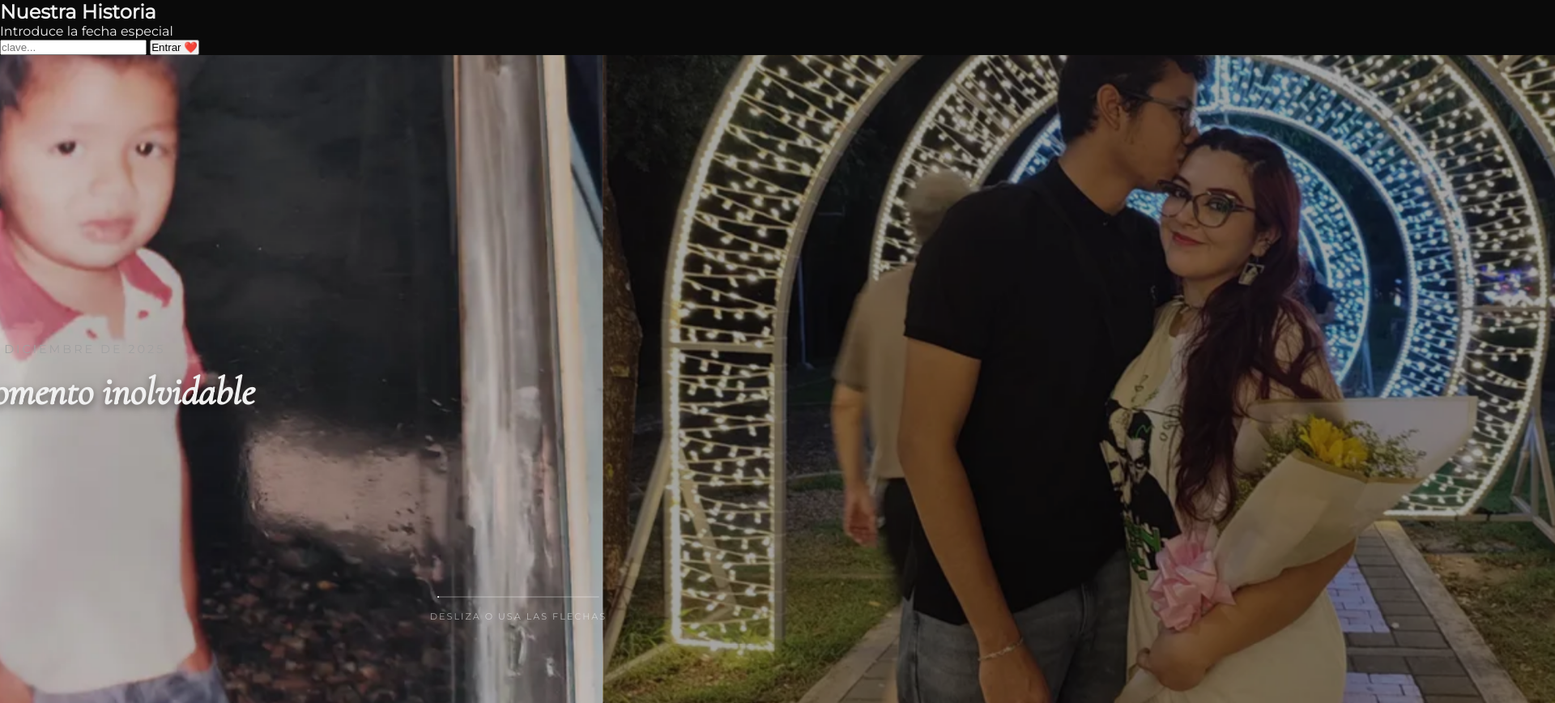
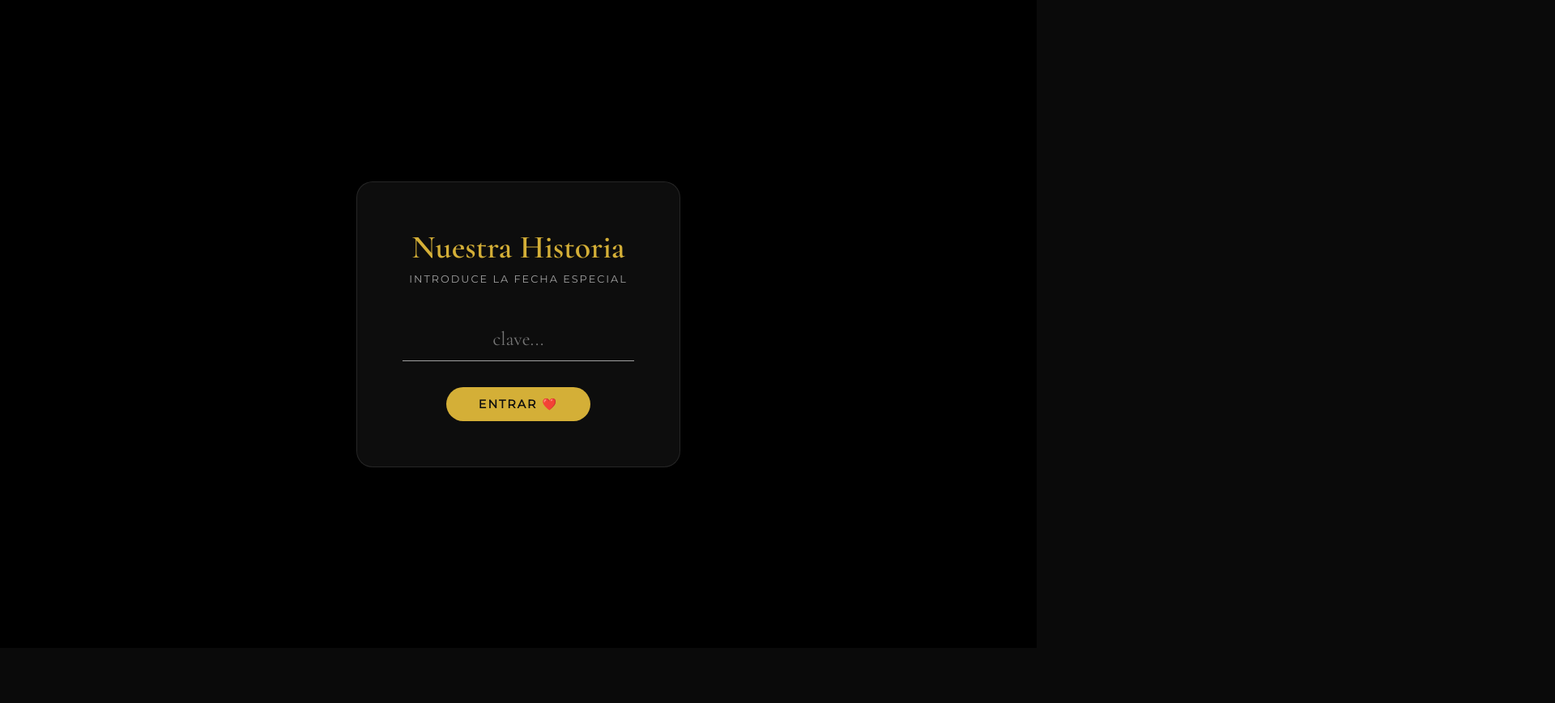
Before and after one commit to JuniorArias02/2025, a website built with Vite: page index.html in a window 1280 px wide. Shown: the top 868 px of the page at 81% size, 1920 px wide, since content can reach past the window. After the commit the page ends 800 px from the top, so only its background shows below. Built offline with nearby package versions, Linux system fonts and the light colour scheme.

```diff
--- a/src/main.js
+++ b/src/main.js
@@ -17,6 +17,53 @@
     }
 
     async init() {
+        // Enforce login first
+        if (sessionStorage.getItem('isLoggedIn') !== 'true') {
+            this.setupLogin();
+        } else {
+            document.getElementById('login-overlay').style.display = 'none';
+            this.startApp();
+        }
+    }
+
+    setupLogin() {
+        const loginOverlay = document.getElementById('login-overlay');
+        const passwordInput = document.getElementById('password-input');
+        const loginBtn = document.getElementById('login-btn');
+        const errorMsg = document.getElementById('error-msg');
+
+        // Hide loader initially to show login
+        this.loader.style.display = 'none';
+
+        const checkPassword = () => {
+            if (passwordInput.value === 'daju13/09') {
+                sessionStorage.setItem('isLoggedIn', 'true');
+                loginOverlay.style.opacity = 0;
+                setTimeout(() => {
+                    loginOverlay.style.display = 'none';
+                    this.loader.style.display = 'flex'; // Show loader for fetch
+                    this.startApp();
+                }, 500);
+            } else {
+                errorMsg.style.display = 'block';
+                passwordInput.style.borderColor = 'red';
+                // fast shake effect
+                passwordInput.animate([
+                    { transform: 'translateX(0)' },
+                    { transform: 'translateX(5px)' },
+                    { transform: 'translateX(-5px)' },
+                    { transform: 'translateX(0)' }
+                ], { duration: 200, iterations: 2 });
+            }
+        };
+
+        loginBtn.addEventListener('click', checkPassword);
+        passwordInput.addEventListener('keypress', (e) => {
+            if (e.key === 'Enter') checkPassword();
+        });
+    }
+
+    async startApp() {
         try {
             await this.loadMemories();
             this.renderSlides();
--- a/src/style.css
+++ b/src/style.css
@@ -2,7 +2,8 @@
     --bg-color: #0a0a0a;
     --text-primary: #f0f0f0;
     --text-secondary: #a0a0a0;
-    --accent: #d4af37; /* Gold touch */
+    --accent: #d4af37;
+    /* Gold touch */
 }
 
 * {
@@ -15,7 +16,8 @@
     background-color: var(--bg-color);
     color: var(--text-primary);
     font-family: 'Montserrat', sans-serif;
-    overflow: hidden; /* Prevent scrolling, we handle it custom */
+    overflow: hidden;
+    /* Prevent scrolling, we handle it custom */
     height: 100vh;
     width: 100vw;
 }
@@ -40,9 +42,17 @@
 }
 
 @keyframes pulse {
-    0% { opacity: 0.5; }
-    50% { opacity: 1; }
-    100% { opacity: 0.5; }
+    0% {
+        opacity: 0.5;
+    }
+
+    50% {
+        opacity: 1;
+    }
+
+    100% {
+        opacity: 0.5;
+    }
 }
 
 /* Slider Container */
@@ -56,7 +66,8 @@
 }
 
 .slide {
-    min-width: 100vw; /* Full width per slide */
+    min-width: 100vw;
+    /* Full width per slide */
     height: 100vh;
     position: relative;
     overflow: hidden;
@@ -72,14 +83,17 @@
     width: 100%;
     height: 100%;
     object-fit: cover;
-    opacity: 0.6; /* Dim functionality */
-    transform: scale(1.1); /* Slight zoom for parallax */
+    opacity: 0.6;
+    /* Dim functionality */
+    transform: scale(1.1);
+    /* Slight zoom for parallax */
     transition: transform 1.5s ease-out, opacity 1s ease;
 }
 
 /* Active slide effects */
 .slide.active .slide-bg {
-    transform: scale(1); /* Reset scale slowly */
+    transform: scale(1);
+    /* Reset scale slowly */
     opacity: 1;
 }
 
@@ -113,7 +127,7 @@
     font-size: 3rem;
     font-style: italic;
     line-height: 1.2;
-    text-shadow: 0 4px 10px rgba(0,0,0,0.5);
+    text-shadow: 0 4px 10px rgba(0, 0, 0, 0.5);
 }
 
 /* UI Layer */
@@ -133,7 +147,7 @@
 .progress-bar {
     width: 200px;
     height: 2px;
-    background: rgba(255,255,255,0.2);
+    background: rgba(255, 255, 255, 0.2);
     margin-bottom: 1rem;
     border-radius: 2px;
     overflow: hidden;
@@ -163,3 +177,126 @@
         font-size: 2rem;
     }
 }
+
+/* Login Overlay */
+#login-overlay {
+    position: fixed;
+    inset: 0;
+    background: #000;
+    /* Solid black initially */
+    z-index: 2000;
+    display: flex;
+    justify-content: center;
+    align-items: center;
+    transition: opacity 0.5s ease;
+}
+
+.login-box {
+    background: rgba(255, 255, 255, 0.05);
+    /* Glass effect */
+    backdrop-filter: blur(10px);
+    padding: 3.5rem;
+    border-radius: 20px;
+    text-align: center;
+    border: 1px solid rgba(255, 255, 255, 0.1);
+    box-shadow: 0 10px 40px rgba(0, 0, 0, 0.5);
+    max-width: 400px;
+    width: 90%;
+    animation: fadeIn 1s ease;
+}
+
+@keyframes fadeIn {
+    from {
+        opacity: 0;
+        transform: translateY(20px);
+    }
+
+    to {
+        opacity: 1;
+        transform: translateY(0);
+    }
+}
+
+.login-box h2 {
+    font-family: 'Cormorant Garamond', serif;
+    font-size: 2.5rem;
+    margin-bottom: 0.5rem;
+    color: var(--accent);
+}
+
+.login-box p {
+    color: var(--text-secondary);
+    margin-bottom: 2.5rem;
+    font-size: 0.8rem;
+    text-transform: uppercase;
+    letter-spacing: 2px;
+}
+
+.login-box input {
+    width: 100%;
+    padding: 12px;
+    margin-bottom: 2rem;
+    background: transparent;
+    border: none;
+    border-bottom: 1px solid var(--text-secondary);
+    color: var(--text-primary);
+    text-align: center;
+    font-size: 1.5rem;
+    /* Larger font */
+    font-family: 'Cormorant Garamond', serif;
+    outline: none;
+    transition: border-color 0.3s;
+}
+
+.login-box input:focus {
+    border-color: var(--accent);
+}
+
+.login-box button {
+    background: var(--accent);
+    color: #0d0d0d;
+    border: none;
+    padding: 12px 40px;
+    border-radius: 50px;
+    font-family: 'Montserrat', sans-serif;
+    font-weight: 600;
+    font-size: 0.9rem;
+    cursor: pointer;
+    text-transform: uppercase;
+    letter-spacing: 2px;
+    transition: transform 0.2s, background 0.2s, box-shadow 0.2s;
+}
+
+.login-box button:hover {
+    transform: scale(1.05);
+    background: #f0c950;
+    box-shadow: 0 0 15px rgba(212, 175, 55, 0.4);
+}
+
+.shake {
+    animation: shake 0.5s cubic-bezier(.36, .07, .19, .97) both;
+}
+
+@keyframes shake {
+
+    10%,
+    90% {
+        transform: translate3d(-1px, 0, 0);
+    }
+
+    20%,
+    80% {
+        transform: translate3d(2px, 0, 0);
+    }
+
+    30%,
+    50%,
+    70% {
+        transform: translate3d(-4px, 0, 0);
+    }
+
+    40%,
+    60% {
+        transform: translate3d(4px, 0, 0);
+    }
+}
```
